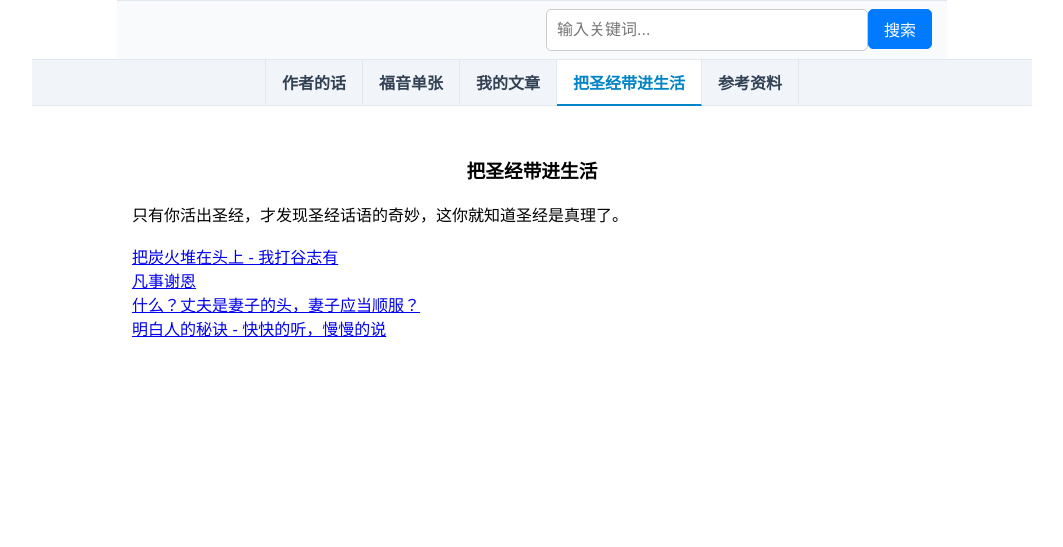
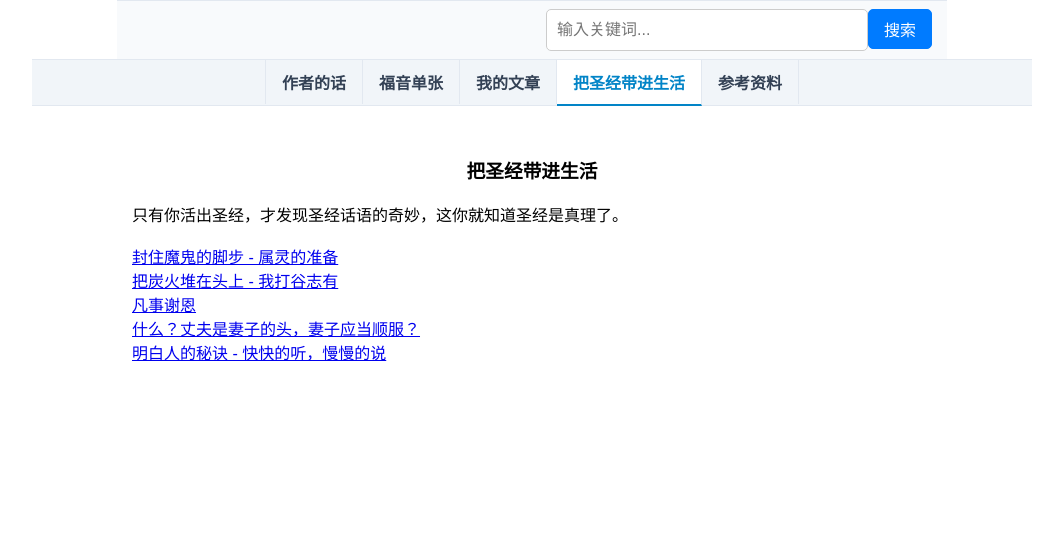
Before and after one commit to anneshirley405/my_journal, a plain HTML site: page bible_in_daily_life.html in a window 1280 px wide. Shown: the whole page, without its empty margins (108-1171 px from the left). Drawn offline with Linux system fonts and the light colour scheme; no server answers.

Commit message:
Add files via upload

```diff
--- a/bible_in_daily_life.html
+++ b/bible_in_daily_life.html
@@ -21,6 +21,8 @@
         <article>
 <h3>把圣经带进生活</h3>
 只有你活出圣经，才发现圣经话语的奇妙，这你就知道圣经是真理了。 <br> <br>
+
+<a href="bible_in_daily_life/be_prepared_spiritually.html " target="_blank"> 封住魔鬼的脚步 - 属灵的准备</a><br>
 
 <a href="bible_in_daily_life/guzhiyou.html" target="_blank"> 把炭火堆在头上 - 我打谷志有</a><br>
 
```
